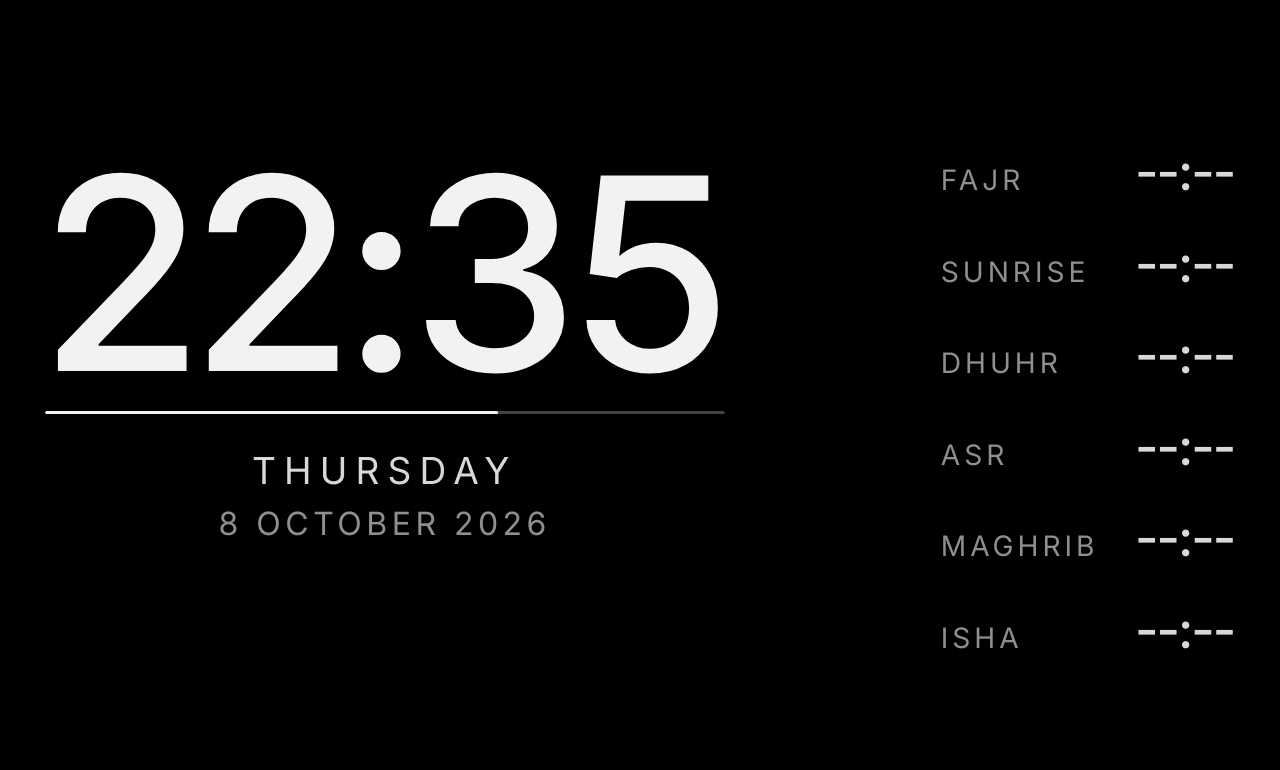
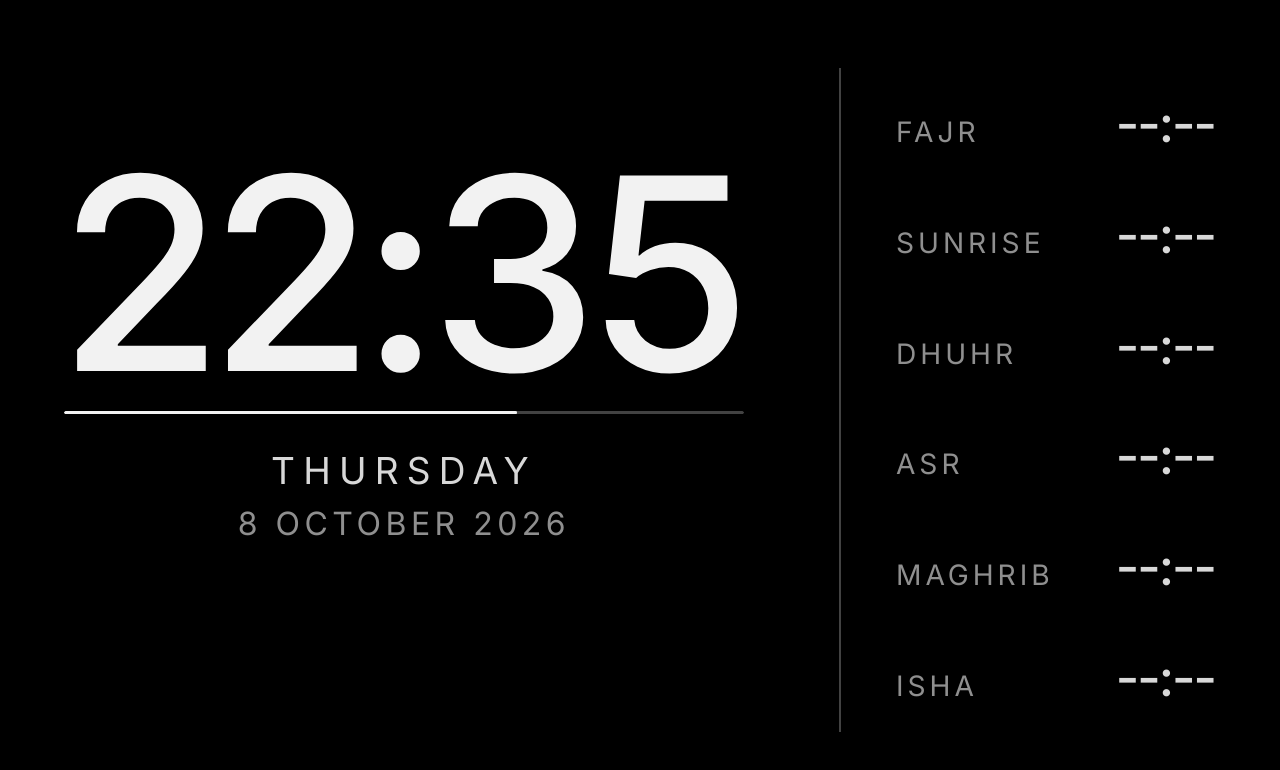
Before and after one commit to omer-fy/iphone-clock, a plain HTML site: page index.html in a window 1280 px wide. Drawn offline with Linux system fonts and the light colour scheme; no server answers.

Commit message:
Adjusted side margins

```diff
--- a/index.html
+++ b/index.html
@@ -53,7 +53,7 @@
      3 x 2 grid at the bottom. */
   #app {
     height: 100%;
-    padding: 0 3.5vw;  /* landscape side margins (left and right) */
+    padding: 0 5vw;  /* landscape side margins (left and right) */
     box-sizing: border-box;
     display: -webkit-box;
     display: -webkit-flex;
@@ -169,12 +169,37 @@
     text-overflow: ellipsis;
   }
   /* Apple's emoji are drawn smaller within their box than Windows' */
-  .ios #w-icon { font-size: 9.5vw; }
+  .ios #w-icon { font-size: 16vw; }
   #w-desc { color: #d8d8d8; }
 
   /* ---- Prayer times ------------------------------------------------------ */
-  #prayers {
-    margin-left: 4vw;  /* minimum gap; space-between spreads any extra */
+  /* #side fills the space right of the clock with the prayers pushed to its
+     far edge, so its ::before can draw the divider midway across the gap.
+     21.8vw is the #prayers width (.prayer width minus its negative margins);
+     3vw is the minimum gap, kept as #main's right margin. */
+  #main { margin-right: 3vw; }
+  #side {
+    position: relative;
+    -webkit-box-flex: 1;
+    -webkit-flex: 1;
+    flex: 1;
+    display: -webkit-box;
+    display: -webkit-flex;
+    display: flex;
+    -webkit-box-pack: end;
+    -webkit-justify-content: flex-end;
+    justify-content: flex-end;
+  }
+  #side::before {
+    content: '';
+    position: absolute;
+    top: 0;
+    bottom: 0;
+    left: calc((100% - 24.8vw) / 2 - 1px);
+    width: 2px;
+    background: rgba(255,255,255,0.26);
+    -webkit-transition: background-color 0.4s;
+    transition: background-color 0.4s;
   }
   .prayer {
     display: -webkit-box;
@@ -186,11 +211,11 @@
     -webkit-box-align: baseline;
     -webkit-align-items: baseline;
     align-items: baseline;
-    width: 23vw;
+    width: 25vw;
     /* Horizontal padding gives the highlight room around the text; the
        matching negative margin keeps it from changing the layout. */
     margin: 0 -1.6vw;
-    padding: 1.15vw 1.6vw;
+    padding: 1.9vw 1.6vw;
     border-radius: 1.8vw;
     color: #8f8f8f;
     -webkit-transition: background-color 0.4s, color 0.4s;
@@ -208,7 +233,7 @@
     color: #d8d8d8;
   }
   /* The current prayer sits on a rounded highlight */
-  .prayer.current { background: rgba(255,255,255,0.14); }
+  .prayer.current { background: rgba(255,255,255,0.20); }
   .prayer.current, .prayer.current .p-time { color: #fff; }
 
   /* ---- Light theme (double-tap to switch) -------------------------------- */
@@ -220,6 +245,7 @@
   body.light #weather, body.light #w-desc { color: #2a2a2a; }
   body.light #w-detail { color: #5f5f5f; }
   body.light #prayers { border-color: rgba(0,0,0,0.12); }
+  body.light #side::before { background: rgba(0,0,0,0.12); }
   body.light .prayer { color: #5f5f5f; }
   body.light .p-time { color: #2a2a2a; }
   body.light .prayer.current { background: rgba(0,0,0,0.07); }
@@ -252,6 +278,15 @@
     #w-temp { font-size: 16vw; }
     #w-detail { font-size: 3.5vw; }
     #w-desc { max-width: 42vw; }
+
+    #main { margin-right: 0; }
+    #side {
+      -webkit-box-flex: 0;
+      -webkit-flex: none;
+      flex: none;
+      display: block;
+    }
+    #side::before { display: none; }
 
     #prayers {
       margin: 7vw 0 0;
@@ -305,6 +340,7 @@
       </div>
     </div>
   </div>
+  <div id="side">
     <div id="prayers">
       <div class="prayer"><span class="p-name">Fajr</span><span class="p-time">--:--</span></div>
       <div class="prayer"><span class="p-name">Sunrise</span><span class="p-time">--:--</span></div>
@@ -312,6 +348,7 @@
       <div class="prayer"><span class="p-name">Asr</span><span class="p-time">--:--</span></div>
       <div class="prayer"><span class="p-name">Maghrib</span><span class="p-time">--:--</span></div>
       <div class="prayer"><span class="p-name">Isha</span><span class="p-time">--:--</span></div>
+    </div>
   </div>
 </div>
 
```
Lines whose indentation alone changed are shown as unchanged.
